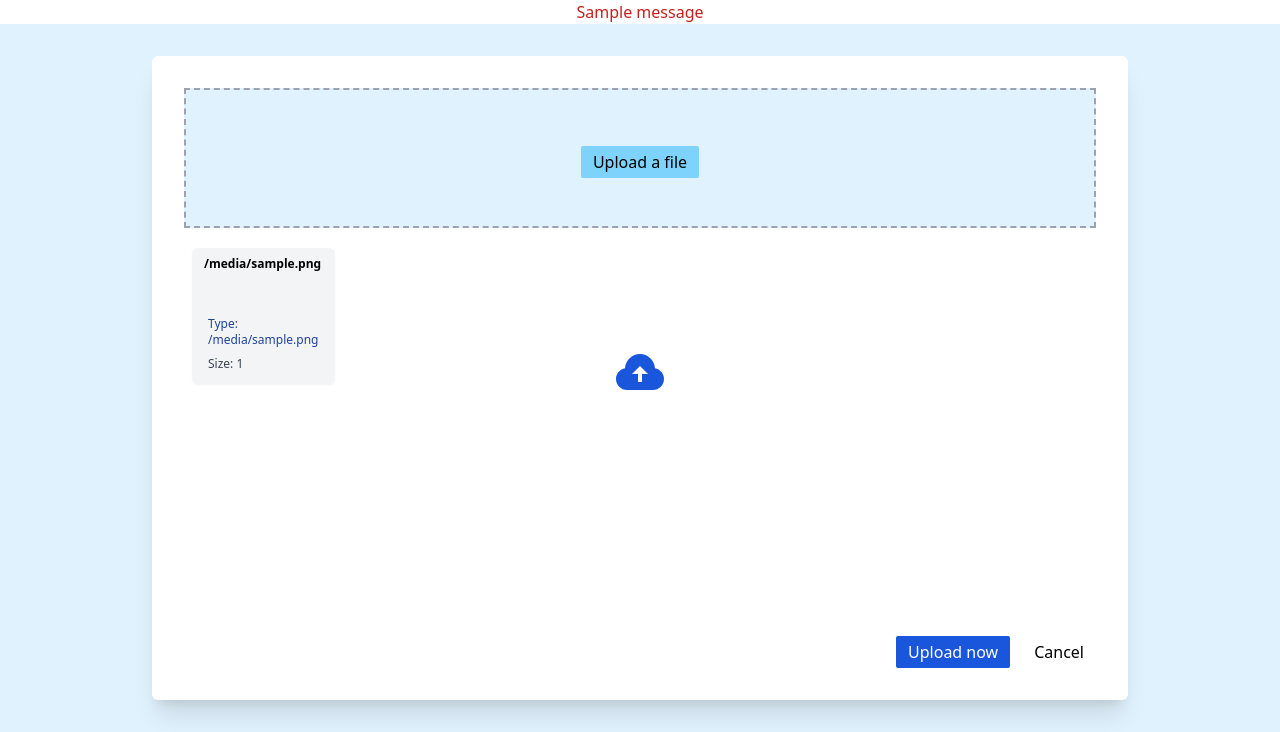
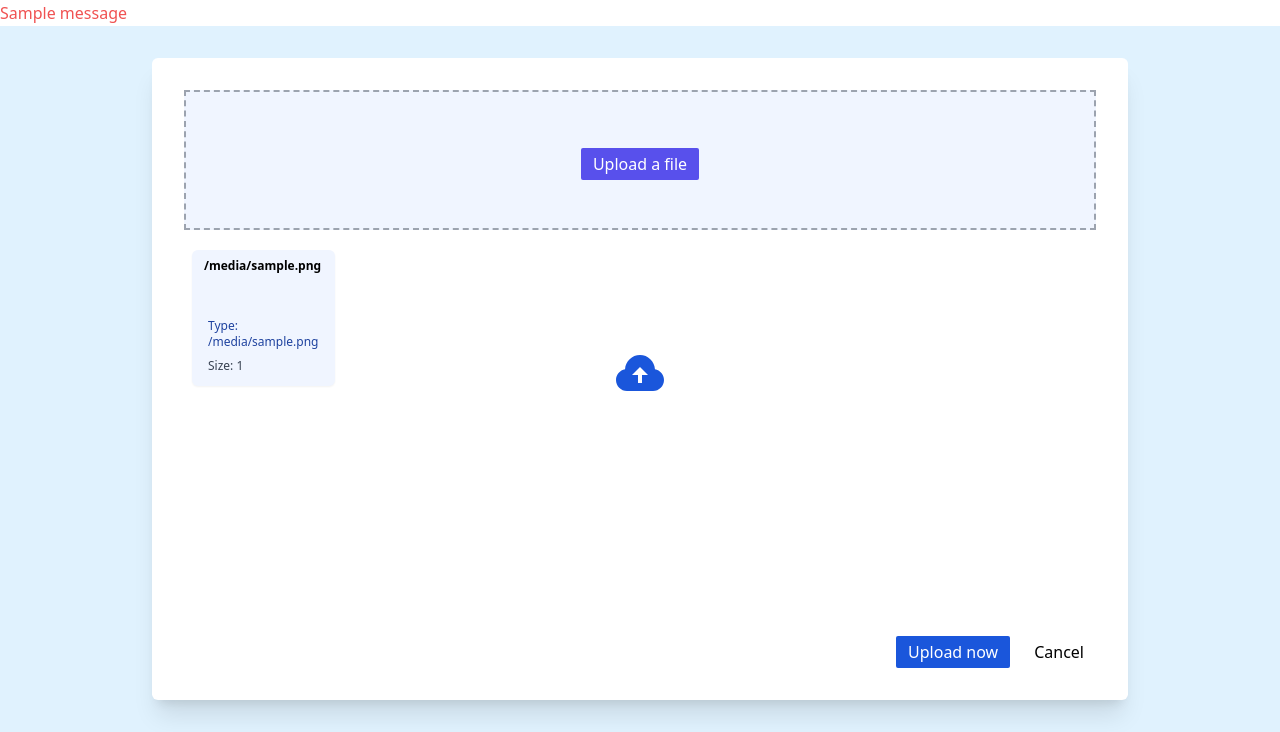
Before and after one commit to Baraa1/Tools, a Django app: template templates/pdfman/pdf.html in a window 1280 px wide. Shown: the part 68-800 px from the top of the page. Run offline with Django 3.2, Linux system fonts and the light colour scheme; the template is opened without the code that fills it: most values are stand-ins (such as "Sample title", 1, 10 or a date in 2020); one stand-in notice (Sample message) is shown; style sheets or scripts are compiled from the project's sources; some libraries are stand-ins or nearby versions.

Commit message:
preformance enhancement and bugs fixed for phase4

```diff
--- a/pdfman/views.py
+++ b/pdfman/views.py
@@ -73,11 +73,12 @@ class PdfManFormView(FormView):
                 pdf_handler.close()
                 #messages.add_message(request, messages.SUCCESS, f'<b>{f}</b> Uploaded <a href="my-file-view/{file_path}/" target="_blank">View</a>')
                 context = self.get_file_data(file_path)
+                return render(request, "pdfman/includes/file.html", context)
 
             except:
-                messages.add_message(request, messages.WARNING, f"<b>{f}</b> not Uploaded - not a PDF file")
+                messages.add_message(request, messages.WARNING, f'<b>"{f}"</b> was not Uploaded - it is not a <b>PDF</b> file')
+                return render(request, "pdfman/includes/file.html")
 
-            return render(request, "pdfman/includes/file.html", context)
 
     def get_or_create_dir(self, k):
         if Path(f'{PDF_PATH}{k}').exists():
--- a/static/js/pdfman.js
+++ b/static/js/pdfman.js
@@ -1,6 +1,7 @@
 const fileTempl = document.getElementById("file-template"),
 imageTempl = document.getElementById("image-template"),
 empty = document.getElementById("empty");
+//const messages = document.getElementById("messages");
 
 // use to store pre selected files
 //let FILES = {};
@@ -48,6 +49,7 @@ const add_file = document.getElementById("button")
 add_file.onclick = () => {
     hidden.click();
     empty.classList.add("hidden")
+    //messages.classList.add("hidden")
 }
 //hidden.onchange = (e) => {
 //    for (const file of e.target.files) {
@@ -85,6 +87,7 @@ function dropHandler(ev) {
     };
     add_file.style.pointerEvents = 'all';
     empty.classList.add("hidden")
+    //messages.classList.add("hidden")
     submit_btn.click();
 }
 
@@ -106,10 +109,14 @@ function dragLeaveHandler(e) {
 }
 
 function dragOverHandler(e) {
-if (hasFiles(e)) {
-    e.preventDefault();
+    if (hasFiles(e)) {
+        e.preventDefault();
+    }
 }
-}
+
+function hideModal() {
+    document.getElementById("defaultModal").style.display = 'none'
+};
 
 // event delegation to caputre delete events
 // fron the waste buckets in the file preview cards
--- a/templates/includes/messages.html
+++ b/templates/includes/messages.html
@@ -1,9 +1,10 @@
-<div id="messages">
+<div id="messages" hx-get="{% url 'pdf_messages' %}" hx-trigger="every 30s">
     {% if messages %}
+        <!-- Main modal -->
         {% for message in messages %}
-            <div class="text-red-700 text-center z-10 {{ message.tags }}">
+            <p class="text-base leading-relaxed text-red-500 dark:text-red-400">
                 {{ message|safe }}
-            </div>
+            </p>
         {% endfor %}
     {% endif %}
 </div>
--- a/templates/pdfman/includes/file.html
+++ b/templates/pdfman/includes/file.html
@@ -2,7 +2,7 @@
 {% if files_list %}
     {% for file in files_list %}
         <li class="block p-1 w-1/2 sm:w-1/3 md:w-1/4 lg:w-1/6 xl:w-1/8 h-36">
-            <article tabindex="0" class="group w-full h-full rounded-md focus:outline-none focus:shadow-outline elative bg-gray-100 cursor-pointer relative shadow-sm">
+            <article tabindex="0" class="group w-full h-full rounded-md focus:outline-none focus:shadow-outline elative bg-indigo-50 cursor-pointer relative shadow-sm">
                 <img alt="upload preview" class="img-preview hidden w-full h-full sticky object-cover rounded-md bg-fixed" />
 
                 <section class="flex flex-col rounded-md text-xs break-words w-full h-full z-20 absolute top-0 py-2 px-3">
--- a/templates/pdfman/includes/pdf_form.html
+++ b/templates/pdfman/includes/pdf_form.html
@@ -17,12 +17,12 @@
 
         <!-- scroll area -->
         <section class="h-full overflow-auto p-8 w-full h-full flex flex-col">
-          <header class="border-dashed border-2 border-gray-400 py-12 flex flex-col justify-center items-center bg-sky-100" ondrop="dropHandler(event);" ondragover="dragOverHandler(event);" ondragleave="dragLeaveHandler(event);" ondragenter="dragEnterHandler(event);">
+          <header class="border-dashed border-2 border-gray-400 py-12 flex flex-col justify-center items-center bg-indigo-50" ondrop="dropHandler(event);" ondragover="dragOverHandler(event);" ondragleave="dragLeaveHandler(event);" ondragenter="dragEnterHandler(event);">
             <!--p class="mb-3 font-semibold text-gray-900 flex flex-wrap justify-center">
               <span>Drag and drop your</span>&nbsp;<span>files anywhere or</span>
             </p-->
             {% render_field form.file_field id="hidden-input" type="file" class="hidden" multiple="" %}
-            <button type="button" id="button" class="mt-2 rounded-sm px-3 py-1 bg-sky-300 hover:bg-sky-400 focus:shadow-outline focus:outline-none">
+            <button type="button" id="button" class="mt-2 rounded-sm px-3 py-1 text-white bg-indigo-600 hover:bg-indigo-800 focus:shadow-outline focus:outline-none">
               Upload a file
             </button>
           </header>
```
Lines whose indentation alone changed are shown as unchanged.
